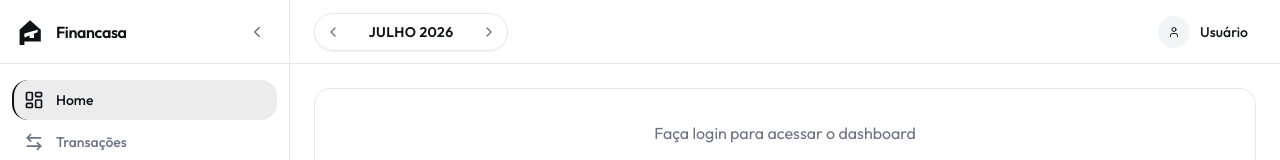
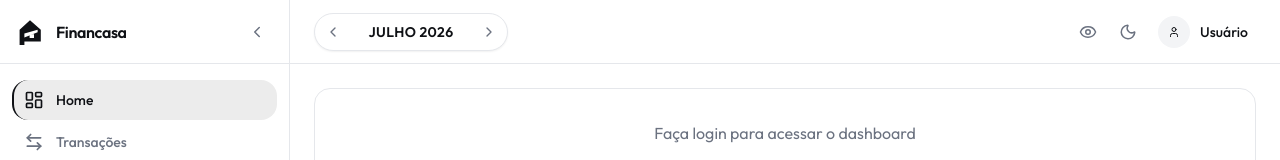
Before and after one commit to AlanNs12/financasa, a Next.js app: page / in a window 1280 px wide. Shown: the top 160 px of the page. Built offline with nearby package versions, Linux system fonts and the light colour scheme; no server answers.

Commit message:
feat: add theme toggle and balance privacy toggle to dashboard header

```diff
--- a/app/(dashboard)/layout.tsx
+++ b/app/(dashboard)/layout.tsx
@@ -4,6 +4,7 @@ import { Header } from '@/components/layout/header'
 import { Backdrop } from '@/components/layout/backdrop'
 import { MainContent } from '@/components/layout/main-content'
 import { SidebarProvider } from '@/lib/sidebar-context'
+import { BalanceVisibilityProvider } from '@/lib/balance-visibility-context'
 import { getCurrentUser } from '@/lib/db/queries/user'
 
 export default async function DashboardLayout({
@@ -15,6 +16,7 @@ export default async function DashboardLayout({
 
   return (
     <SidebarProvider>
+      <BalanceVisibilityProvider>
         <div className="min-h-screen bg-background">
           <Sidebar />
           <Backdrop />
@@ -26,6 +28,7 @@ export default async function DashboardLayout({
           </MainContent>
           <BottomNav />
         </div>
+      </BalanceVisibilityProvider>
     </SidebarProvider>
   )
 }
--- a/components/dashboard/expense-pie-chart.tsx
+++ b/components/dashboard/expense-pie-chart.tsx
@@ -2,6 +2,7 @@
 
 import { PieChart, Pie, Cell, Tooltip, ResponsiveContainer } from 'recharts'
 import { formatCurrency } from '@/lib/format'
+import { useBalanceVisibility } from '@/lib/balance-visibility-context'
 
 interface CategoryExpense {
   categoryId: string
@@ -27,7 +28,15 @@ const FALLBACK_COLORS = [
   '#F97316',
 ]
 
-function CustomTooltip({ active, payload }: { active?: boolean; payload?: Array<{ payload: CategoryExpense }> }) {
+function CustomTooltip({
+  active,
+  payload,
+  hidden,
+}: {
+  active?: boolean
+  payload?: Array<{ payload: CategoryExpense }>
+  hidden?: boolean
+}) {
   if (!active || !payload?.length) return null
   const d = payload[0].payload
   return (
@@ -36,8 +45,12 @@ function CustomTooltip({ active, payload }: { active?: boolean; payload?: Array<
         <span>{d.categoryIcon}</span>
         <span className="font-medium text-foreground">{d.categoryName}</span>
       </div>
-      <p className="text-foreground font-bold">{formatCurrency(d.amount)}</p>
-      <p className="text-muted-foreground text-xs">{d.percentage.toFixed(1)}%</p>
+      <p className="text-foreground font-bold">
+        {hidden ? '••••••' : formatCurrency(d.amount)}
+      </p>
+      <p className="text-muted-foreground text-xs">
+        {hidden ? '••••••' : `${d.percentage.toFixed(1)}%`}
+      </p>
     </div>
   )
 }
@@ -54,6 +67,7 @@ export function ExpensePieChart({
   }>
 }) {
   const total = data.reduce((s, d) => s + d.total, 0)
+  const { isHidden, hideValue } = useBalanceVisibility()
 
   const enriched: CategoryExpense[] = data.map((d) => ({
     categoryId: d.categoryId,
@@ -114,7 +128,7 @@ export function ExpensePieChart({
                   />
                 ))}
               </Pie>
-              <Tooltip content={<CustomTooltip />} />
+              <Tooltip content={<CustomTooltip hidden={isHidden} />} />
             </PieChart>
           </ResponsiveContainer>
         </div>
@@ -133,11 +147,11 @@ export function ExpensePieChart({
               <span className="text-sm text-foreground flex-1 truncate">
                 {d.categoryIcon} {d.categoryName}
               </span>
-              <span className="text-sm font-semibold text-foreground tabular-nums shrink-0">
-                {formatCurrency(d.amount)}
+              <span className="text-sm font-semibold text-foreground tabular-nums shrink-0 transition-all duration-200">
+                {hideValue(formatCurrency(d.amount))}
               </span>
-              <span className="text-xs text-muted-foreground tabular-nums w-10 text-right shrink-0">
-                {d.percentage.toFixed(0)}%
+              <span className="text-xs text-muted-foreground tabular-nums w-10 text-right shrink-0 transition-all duration-200">
+                {isHidden ? '••••••' : `${d.percentage.toFixed(0)}%`}
               </span>
             </div>
           ))}
@@ -146,8 +160,8 @@ export function ExpensePieChart({
             <span className="text-xs font-medium text-muted-foreground uppercase tracking-wide">
               Total
             </span>
-            <span className="text-sm font-bold text-foreground tabular-nums">
-              {formatCurrency(total)}
+            <span className="text-sm font-bold text-foreground tabular-nums transition-all duration-200">
+              {hideValue(formatCurrency(total))}
             </span>
           </div>
         </div>
--- a/components/dashboard/monthly-budget-card.tsx
+++ b/components/dashboard/monthly-budget-card.tsx
@@ -2,6 +2,7 @@
 
 import { formatCurrency } from '@/lib/format'
 import Link from 'next/link'
+import { useBalanceVisibility } from '@/lib/balance-visibility-context'
 
 interface MonthlyBudgetCardProps {
   month: string
@@ -27,6 +28,7 @@ export function MonthlyBudgetCard({
   expectedBudget,
 }: MonthlyBudgetCardProps) {
   const percent = Math.min(100, percentage)
+  const { hideValue } = useBalanceVisibility()
 
   return (
     <div className="rounded-2xl p-6 text-white shadow-theme-lg relative
@@ -45,8 +47,8 @@ export function MonthlyBudgetCard({
             <p className="text-white/70 text-sm font-medium mb-1">
               Orçamento Mensal
             </p>
-            <p className="text-3xl font-bold tracking-tight">
-              {formatCurrency(balance)}
+            <p className="text-3xl font-bold tracking-tight transition-all duration-200">
+              {hideValue(formatCurrency(balance))}
             </p>
             <p className="text-white/60 text-xs mt-1">saldo disponível</p>
           </div>
@@ -65,8 +67,8 @@ export function MonthlyBudgetCard({
         </div>
 
         <div className="flex justify-between text-xs text-white/70">
-          <span>Gasto: {formatCurrency(spent)}</span>
-          <span>Meta: {formatCurrency(totalBudget)}</span>
+          <span>Gasto: {hideValue(formatCurrency(spent))}</span>
+          <span>Meta: {hideValue(formatCurrency(totalBudget))}</span>
         </div>
 
         <Link
@@ -84,20 +86,20 @@ export function MonthlyBudgetCard({
             <div className="space-y-1.5">
               <div className="flex justify-between text-xs">
                 <span className="text-white/60">Receita prevista</span>
-                <span className="text-white/90 font-medium">
-                  +{formatCurrency(expectedBudget.expectedIncome)}
+                <span className="text-white/90 font-medium transition-all duration-200">
+                  +{hideValue(formatCurrency(expectedBudget.expectedIncome))}
                 </span>
               </div>
               <div className="flex justify-between text-xs">
                 <span className="text-white/60">(-) Contas fixas</span>
-                <span className="text-white/70">
-                  -{formatCurrency(expectedBudget.totalBills)}
+                <span className="text-white/70 transition-all duration-200">
+                  -{hideValue(formatCurrency(expectedBudget.totalBills))}
                 </span>
               </div>
               <div className="flex justify-between text-xs">
                 <span className="text-white/60">(-) Gastos comprometidos</span>
-                <span className="text-white/70">
-                  -{formatCurrency(expectedBudget.totalCommitted)}
+                <span className="text-white/70 transition-all duration-200">
+                  -{hideValue(formatCurrency(expectedBudget.totalCommitted))}
                 </span>
               </div>
               <div className="flex justify-between text-xs pt-1.5 border-t border-white/10">
@@ -105,7 +107,7 @@ export function MonthlyBudgetCard({
                   (=) Disponível esperado
                 </span>
                 <span
-                  className="font-bold"
+                  className="font-bold transition-all duration-200"
                   style={{
                     color:
                       expectedBudget.expectedAvailable >= 0
@@ -113,7 +115,7 @@ export function MonthlyBudgetCard({
                         : '#f87171',
                   }}
                 >
-                  {formatCurrency(expectedBudget.expectedAvailable)}
+                  {hideValue(formatCurrency(expectedBudget.expectedAvailable))}
                 </span>
               </div>
             </div>
--- a/components/dashboard/recent-transactions.tsx
+++ b/components/dashboard/recent-transactions.tsx
@@ -1,9 +1,12 @@
+'use client'
+
 import Link from 'next/link'
 import { ArrowRight } from 'lucide-react'
 import { formatDate } from '@/lib/format'
 import { CategoryIcon } from '@/components/shared/category-icon'
 import { MoneyDisplay } from '@/components/shared/money-display'
 import { PageCard } from '@/components/shared/page-card'
+import { useBalanceVisibility } from '@/lib/balance-visibility-context'
 
 interface RecentTransaction {
   id: string
@@ -25,6 +28,8 @@ interface RecentTransactionsProps {
 export function RecentTransactions({
   transactions,
 }: RecentTransactionsProps) {
+  const { isHidden } = useBalanceVisibility()
+
   return (
     <PageCard
       title="Últimas transações"
@@ -65,11 +70,17 @@ export function RecentTransactions({
                   </span>
                 </div>
               </div>
-              <MoneyDisplay
-                amount={tx.amount}
-                type={tx.type === 'INCOME' ? 'income' : 'expense'}
-                size="sm"
-              />
+              {isHidden ? (
+                <span className="tracking-widest text-muted-foreground font-bold text-sm transition-all duration-200">
+                  ••••••
+                </span>
+              ) : (
+                <MoneyDisplay
+                  amount={tx.amount}
+                  type={tx.type === 'INCOME' ? 'income' : 'expense'}
+                  size="sm"
+                />
+              )}
             </div>
           ))}
         </div>
--- a/components/dashboard/summary-cards.tsx
+++ b/components/dashboard/summary-cards.tsx
@@ -1,6 +1,9 @@
+'use client'
+
 import { formatCurrency } from '@/lib/format'
 import { cn } from '@/lib/utils'
 import { TrendingUp, TrendingDown, Wallet, Clock } from 'lucide-react'
+import { useBalanceVisibility } from '@/lib/balance-visibility-context'
 
 interface SummaryCardsProps {
   income: number
@@ -51,10 +54,11 @@ const cards = [
 export function SummaryCards({
   income,
   expenses,
-  balance,
-  pendingBills,
-}: SummaryCardsProps) {
-  const values = { income, expenses, balance, pendingBills }
+      balance,
+      pendingBills,
+    }: SummaryCardsProps) {
+      const { hideValue } = useBalanceVisibility()
+      const values = { income, expenses, balance, pendingBills }
 
   return (
     <div className="grid grid-cols-2 lg:grid-cols-4 gap-4">
@@ -87,10 +91,10 @@ export function SummaryCards({
               </div>
             </div>
             <p
-              className="text-2xl font-bold mb-1 tabular-nums"
+              className="text-2xl font-bold mb-1 tabular-nums transition-all duration-200"
               style={{ color: isBalance ? valueColor : undefined }}
             >
-              {formatCurrency(values[card.key])}
+              {hideValue(formatCurrency(values[card.key]))}
             </p>
             <p className="text-sm text-muted-foreground">{card.label}</p>
           </div>
--- /dev/null
+++ b/components/layout/header-theme-toggle.tsx
@@ -0,0 +1,34 @@
+'use client'
+
+import { useState, useTransition } from 'react'
+import { Sun, Moon } from 'lucide-react'
+import { setThemeAction } from '@/app/actions/theme'
+
+export function HeaderThemeToggle() {
+  const [isDark, setIsDark] = useState(() => {
+    if (typeof document !== 'undefined') {
+      return document.documentElement.classList.contains('dark')
+    }
+    return false
+  })
+  const [, startTransition] = useTransition()
+
+  function toggle() {
+    const next = !isDark
+    setIsDark(next)
+    document.documentElement.classList.toggle('dark', next)
+    startTransition(() => setThemeAction(next ? 'dark' : 'light'))
+  }
+
+  return (
+    <button
+      onClick={toggle}
+      aria-label={isDark ? 'Mudar para tema claro' : 'Mudar para tema escuro'}
+      className="w-9 h-9 flex items-center justify-center rounded-lg
+                 text-muted-foreground hover:bg-muted hover:text-foreground
+                 transition-colors"
+    >
+      {isDark ? <Sun size={18} /> : <Moon size={18} />}
+    </button>
+  )
+}
--- a/components/layout/header.tsx
+++ b/components/layout/header.tsx
@@ -1,11 +1,13 @@
 'use client'
 
 import { Suspense } from 'react'
-import { Menu, ChevronLeft, ChevronRight } from 'lucide-react'
+import { Menu, ChevronLeft, ChevronRight, Eye, EyeOff } from 'lucide-react'
 import Link from 'next/link'
 import { MonthSelector } from './month-selector'
 import { PersonAvatar } from '@/components/shared/person-avatar'
+import { HeaderThemeToggle } from './header-theme-toggle'
 import { useSidebar } from '@/lib/sidebar-context'
+import { useBalanceVisibility } from '@/lib/balance-visibility-context'
 import { Logo } from '@/components/shared/logo'
 
 function MonthSelectorFallback() {
@@ -34,6 +36,7 @@ interface HeaderProps {
 
 export function Header({ user }: HeaderProps) {
   const { toggleMobile } = useSidebar()
+  const { isHidden, toggle } = useBalanceVisibility()
 
   return (
     <header className="sticky top-0 z-[30] flex h-16 items-center gap-3
@@ -63,6 +66,16 @@ export function Header({ user }: HeaderProps) {
       </div>
 
       <div className="flex items-center gap-1 shrink-0">
+        <button
+          onClick={toggle}
+          aria-label={isHidden ? 'Mostrar saldos' : 'Esconder saldos'}
+          className="w-9 h-9 flex items-center justify-center rounded-lg
+                     text-muted-foreground hover:bg-muted hover:text-foreground
+                     transition-colors"
+        >
+          {isHidden ? <EyeOff size={18} /> : <Eye size={18} />}
+        </button>
+        <HeaderThemeToggle />
         <Link
           href="/configuracoes"
           className="flex items-center gap-2.5 rounded-lg px-2 py-1.5
--- /dev/null
+++ b/lib/balance-visibility-context.tsx
@@ -0,0 +1,53 @@
+'use client'
+
+import {
+  createContext,
+  useContext,
+  useState,
+  useCallback,
+  type ReactNode,
+} from 'react'
+
+interface BalanceVisibilityContextType {
+  isHidden: boolean
+  toggle: () => void
+  hideValue: (value: string) => ReactNode
+}
+
+const BalanceVisibilityCtx =
+  createContext<BalanceVisibilityContextType | null>(null)
+
+export function BalanceVisibilityProvider({
+  children,
+}: {
+  children: ReactNode
+}) {
+  const [isHidden, setIsHidden] = useState(false)
+  const toggle = useCallback(() => setIsHidden((p) => !p), [])
+  const hideValue = useCallback(
+    (value: string) =>
+      isHidden ? (
+        <span className="tracking-widest text-muted-foreground transition-all duration-200">
+          ••••••
+        </span>
+      ) : (
+        <span className="transition-all duration-200">{value}</span>
+      ),
+    [isHidden]
+  )
+
+  return (
+    <BalanceVisibilityCtx value={{ isHidden, toggle, hideValue }}>
+      {children}
+    </BalanceVisibilityCtx>
+  )
+}
+
+export function useBalanceVisibility() {
+  const ctx = useContext(BalanceVisibilityCtx)
+  if (!ctx)
+    throw new Error(
+      'useBalanceVisibility must be used within BalanceVisibilityProvider'
+    )
+  return ctx
+}
```
Lines whose indentation alone changed are shown as unchanged.
